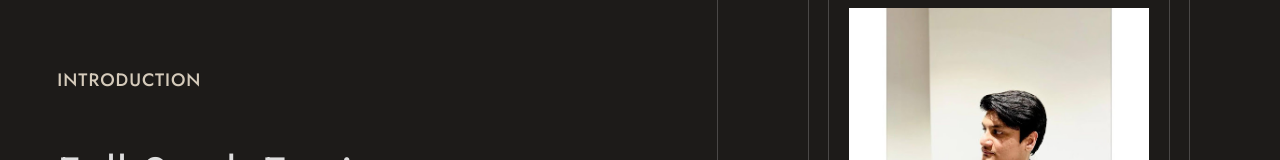
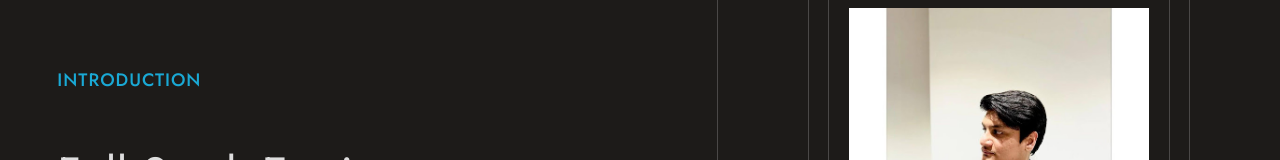
Before and after one commit to nabeelelahi/nabeelelahi-portfolio, a plain HTML site: page index.html in a window 1280 px wide. Shown: the part 130-290 px from the top of the page. Drawn offline with Linux system fonts and the light colour scheme.

Commit message:
feat: blakaces theme added

```diff
--- a/css/style.css
+++ b/css/style.css
@@ -1,6 +1,6 @@
 @charset "utf-8";
 :root {
-  --mc: #D5CBBB;
+  --mc: #1AA9D5;
   --tc: #888;
 }
 html {
```
